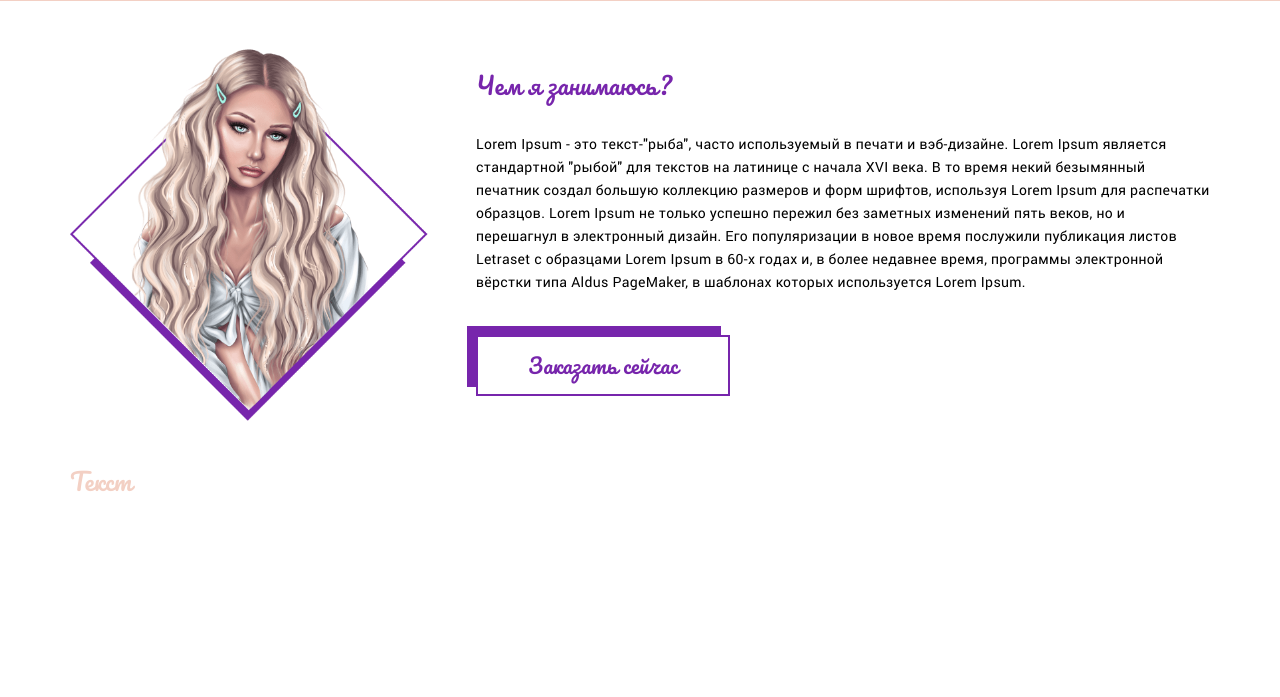
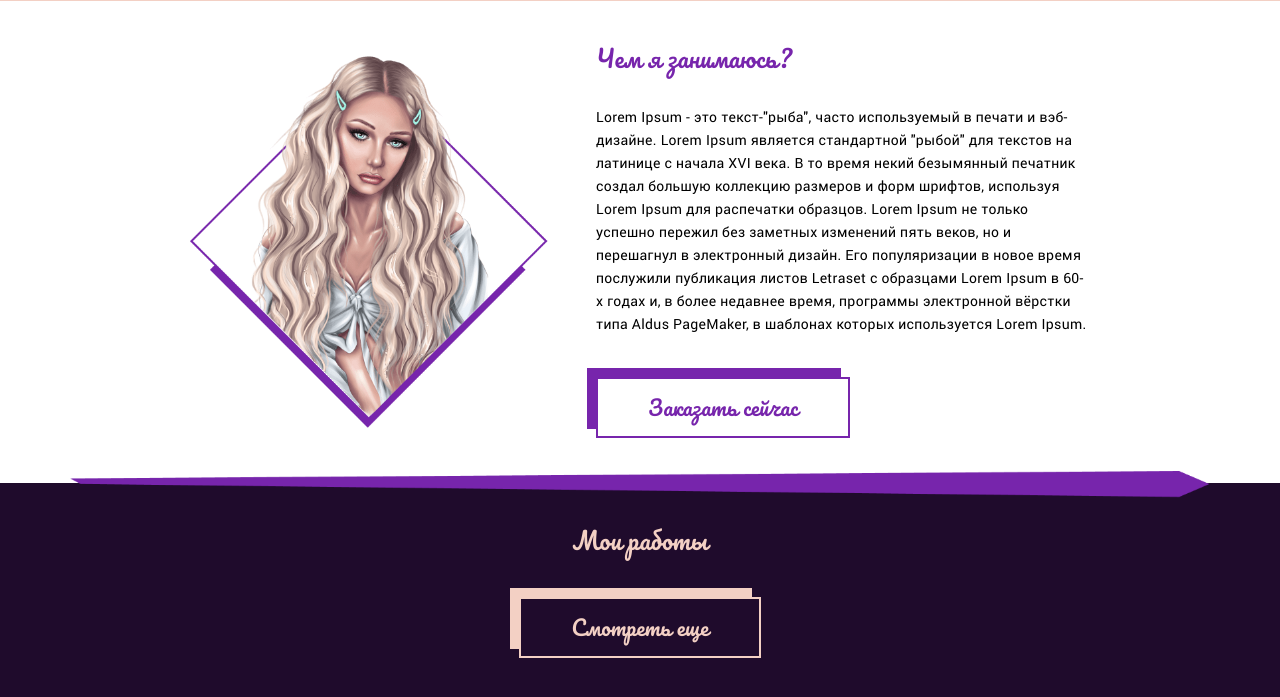
Before and after one commit to isaevfeed/artist-katarina, a website: page app/index.html in a window 1280 px wide. Shown: the part 425-1122 px from the top of the page. Before the commit the page ends 927 px from the top, so only its background shows below. Drawn offline with Linux system fonts and the light colour scheme.

Commit message:
начсал верстать работы. Заготовка для анимации декор-элемента

```diff
--- a/app/index.html
+++ b/app/index.html
@@ -72,7 +72,7 @@
 					<p>
 						Lorem Ipsum - это текст-"рыба", часто используемый в печати и вэб-дизайне. Lorem Ipsum является стандартной "рыбой" для текстов на латинице с начала XVI века. В то время некий безымянный печатник создал большую коллекцию размеров и форм шрифтов, используя Lorem Ipsum для распечатки образцов. Lorem Ipsum не только успешно пережил без заметных изменений пять веков, но и перешагнул в электронный дизайн. Его популяризации в новое время послужили публикация листов Letraset с образцами Lorem Ipsum в 60-х годах и, в более недавнее время, программы электронной вёрстки типа Aldus PageMaker, в шаблонах которых используется Lorem Ipsum.
 					</p>
-					<a class="btn" href="#">
+					<a class="btn btn-pirple" href="#">
 						<span class="btn-before"></span>
 						<span class="btn-text">
 							<span class="btn-text-t">
@@ -85,13 +85,32 @@
 		</section>
 		<section class="works">
 			<div class="container">
+				<div class="decor-line">
+					<img src="img/decore.png" alt="">
+				</div>
 				<h3 class="title title-pastel">
-					Текст
+					Мои работы
 				</h3>
+				<div class="works-items">
+					<div class="works-item">
+
+					</div>
+				</div>
+				<div class="works-btn-block">
+					<a class="btn btn-pastel" href="#">
+						<span class="btn-before"></span>
+						<span class="btn-text">
+							<span class="btn-text-t">
+								Смотреть еще
+							</span>
+						</span>
+					</a>
+				</div>
 			</div>
 		</section>
 	</div>
 
+	<script src="libs/jquery/dist/jquery.min.js"></script>
 	<script src="js/scripts.min.js"></script>
 
 </body>
--- a/app/js/common.js
+++ b/app/js/common.js
@@ -1,5 +1,7 @@
 $(function() {
 
-	// Custom JS
+    $(document).on('mousemove', function(e) {
+        // console.log(e.pageX);
+	});
 
 });
--- a/app/scss/_about.scss
+++ b/app/scss/_about.scss
@@ -7,6 +7,7 @@ $margin: 45;
     &>.container {
         display: flex;
         align-items: center;
+        padding: 0 rem(190);
     }
 
     &-img {
@@ -18,7 +19,6 @@ $margin: 45;
     }
 
     &-text {
-
         &>p {
             font-size: rem(14);
             letter-spacing: 0.02rem;
--- a/app/scss/_options.scss
+++ b/app/scss/_options.scss
@@ -14,30 +14,54 @@
     font-size: 24px;
     font-family: "Pacifico", serif;
     margin-bottom: rem($margin-bottom);
-}
 
-.title-pirple {
-    color: $pirple;
-}
+    &-pirple {
+        color: $pirple;
+    }
 
-.title-pastel {
-    color: $pastel;
+    &-pastel {
+        color: $pastel;
+    }
 }
 
 .btn {
     display: inline-block;
     position: relative;
-    color: $pirple;
     font-family: "Pacifico", serif;
     text-decoration: none;
     font-size: rem(21);
+
+    &-pirple {
+        color: $pirple;
+
+        .btn-before {
+            background: $pirple;
+        }
+
+        .btn-text {
+            background: $white;
+            border-color: $pirple;
+        }
+    }
+
+    &-pastel {
+        color: $pastel;
+
+        .btn-before {
+            background: $pastel;
+        }
+
+        .btn-text {
+            background: $dark;
+            border-color: $pastel;
+        }
+    }
 
     &-before {
         display: block;
         width: 100%;
         height: 100%;
         position: absolute;
-        background: $pirple;
         top: rem(-9);
         left: rem(-9);
         transition: all.2s linear;
@@ -47,10 +71,9 @@
     &-text {
         display: block;
         position: relative;
-        background: $white;
         padding: rem(18) rem(50);
         box-sizing: border-box;
-        border: rem($btn-border-width) solid $pirple;
+        border: rem($btn-border-width) solid transparent;
         transition: transform.2s linear;
         z-index: 2;
 
@@ -75,3 +98,14 @@
         }
     }
 }
+
+.decor-line {
+    position: absolute;
+    left: 0;
+    top: -12px;
+    max-width: 100%;
+
+    &>img {
+        max-width: 100%;
+    }
+}
--- a/app/scss/_works.scss
+++ b/app/scss/_works.scss
@@ -1,7 +1,17 @@
 .works {
+    background: $dark;
+
     &>.container {
+        position: relative;
+        padding: rem(45) 0;
+
         &>h3 {
-            margin: 0 auto;
+            text-align: center;
+            margin-bottom: rem(45);
         }
     }
+
+    &-btn-block {
+        text-align: center;
+    }
 }
```
Also changed, not shown: app/css/main.min.css, app/img/decore.png (added), app/js/scripts.min.js, app/libs/bootstrap-grid/bootstrap-grid.css (deleted).
